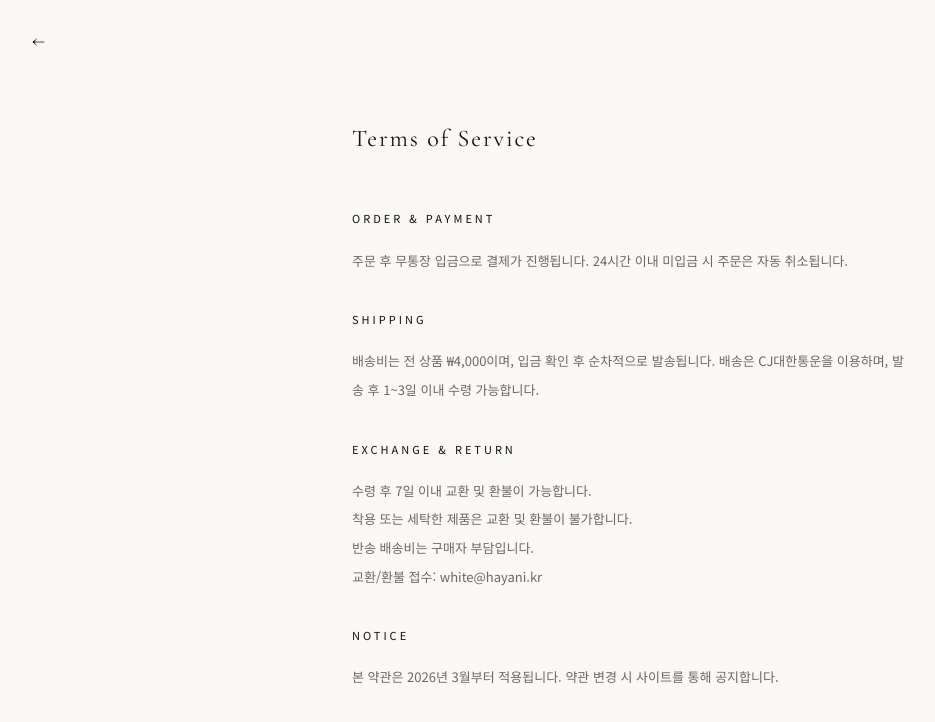
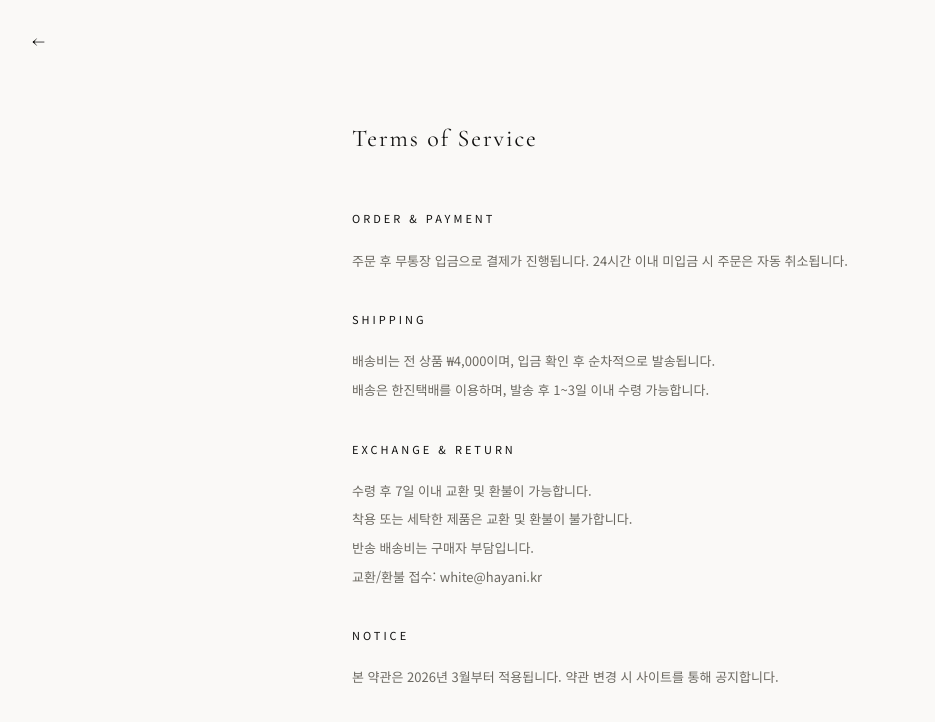
Before and after one commit to sloist/hayani, a React (Vite) app: page /terms in a window 1280 px wide. Shown: the top 722 px of the page, without its empty margins (8-943 px from the left). Built offline with nearby package versions, Linux system fonts and the light colour scheme; no server answers.

Commit message:
Terms: split shipping lines, CJ대한통운 → 한진택배
Co-Authored-By: Claude Opus 4.6 (1M context) <noreply@anthropic.com>

```diff
--- a/src/pages/Terms.tsx
+++ b/src/pages/Terms.tsx
@@ -19,7 +19,8 @@ export default function Terms() {
 
         <section>
           <h2 style={{ fontSize: '11px', letterSpacing: '3px', textTransform: 'uppercase', color: 'var(--text)', marginBottom: '16px', fontWeight: 400 }}>Shipping</h2>
-          <p>배송비는 전 상품 ₩4,000이며, 입금 확인 후 순차적으로 발송됩니다. 배송은 CJ대한통운을 이용하며, 발송 후 1~3일 이내 수령 가능합니다.</p>
+          <p>배송비는 전 상품 ₩4,000이며, 입금 확인 후 순차적으로 발송됩니다.</p>
+          <p>배송은 한진택배를 이용하며, 발송 후 1~3일 이내 수령 가능합니다.</p>
         </section>
 
         <section>
```
